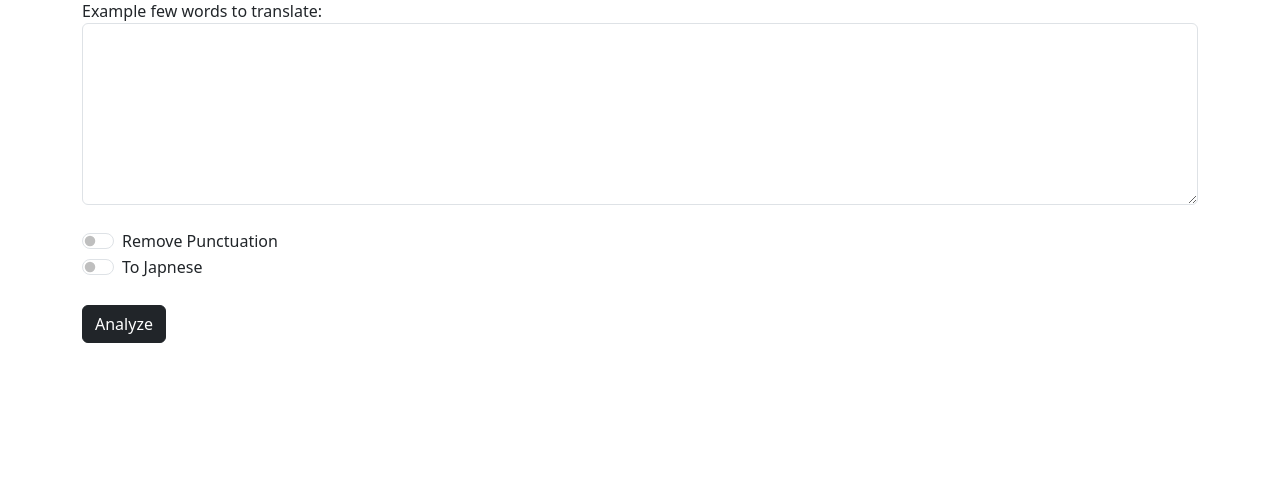
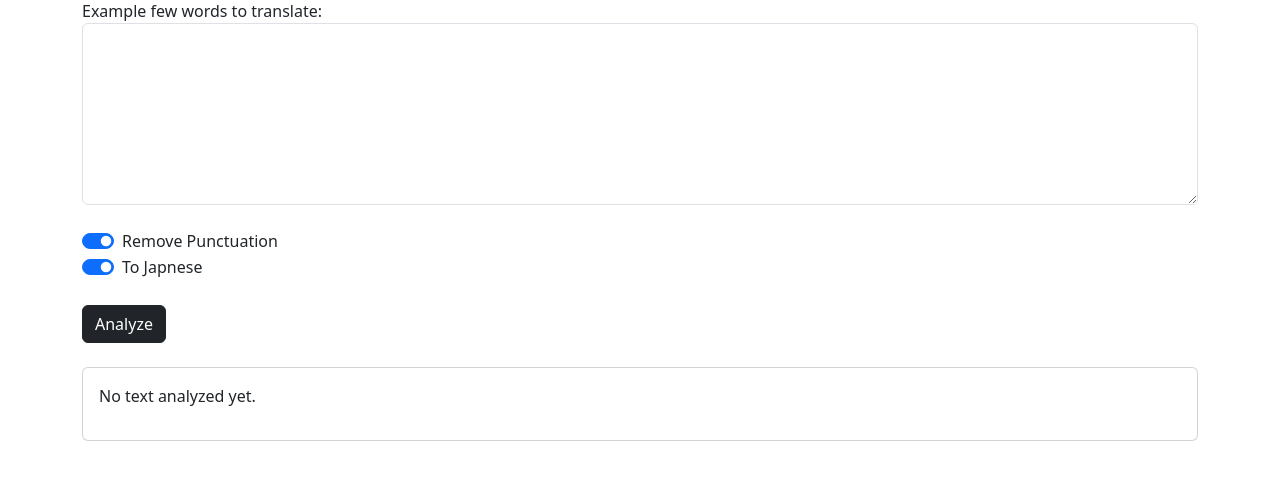
Before and after one commit to bibashkoirala/BhasaApp, a Django app: page / in a window 1280 px wide. Shown: the part 155-635 px from the top of the page. Run offline with Django 4.2, Linux system fonts and the light colour scheme.

Commit message:
to change into japnese

```diff
--- a/BhasaAdmin/urls.py
+++ b/BhasaAdmin/urls.py
@@ -24,4 +24,6 @@ urlpatterns = [
     path('analyze', views.analyze, name='analyze'),
     path('ex1', views.ex1, name='ex1'),
 
+
+
 ]
--- a/BhasaAdmin/views.py
+++ b/BhasaAdmin/views.py
@@ -1,12 +1,19 @@
 #i created this. BibashJr
 from django.http import HttpResponse
-from django.shortcuts import render
+from django.shortcuts import render, redirect
 from googletrans import Translator
+import pyttsx3
+
 
 
 def index(request):
+    if request.method == 'POST':
+        return render(request, 'index.html')
+    else:
+        # Clear the analyzed text
+        params = {'Analyzed_text': None, 'purpose': None, 'Pronunciation': None}
+        return render(request, 'index.html', params)
 
-    return  render(request, 'index.html')
 
 def about(request):
     return HttpResponse("know about")
@@ -16,33 +23,50 @@ def ex1(request):
     return HttpResponse(s)
 
 def analyze(request):
-     djtext = request.GET.get('text', 'default')
-     removepunc = request.GET.get('removepunc', 'off')
-     translatejp = request.GET.get('translatejp', 'off')
+    djtext = request.POST.get('text', 'default')
+    removepunc = request.POST.get('removepunc', 'off')
+    translatejp = request.POST.get('translatejp', 'off')
 
-     if removepunc == "on" :
+    if removepunc == "on" :
             punctuations = '''!(){}[],:;,.()_+-=.<>/?'''
             analyzed = ""
             for char in djtext:
              if char not in punctuations:
-                analyzed = analyzed + char
+                analyzed += char
             params = {'purpose': 'removed punctation', 'Analyzed_text': analyzed}
-            return render(request, 'analyze.html', params)
+           # return render(request, 'analyze.html', params)
+            djtext = analyzed
 
+    if translatejp == "on":
+        translated_text, pronunciation = translate_english_to_japanese(djtext)
+        if translated_text is not None:
+            params = {'purpose': 'English to Japanese translation', 'Analyzed_text': translated_text, }
+            if pronunciation is not None:
+                params['Pronunciation'] = pronunciation
+                generate_speech(pronunciation)
 
-     elif translatejp == "on":
-        translated_text = translate_english_to_japanese(djtext)
-        if translated_text is not None:
-            params = {'purpose': 'English to Japanese translation', 'Analyzed_text': translated_text}
-            return render(request, 'analyze.html', params)
+           # return render(request, 'analyze.html', params)
+                return redirect('index', params)
+             #   return render(request, 'index.html', params)
+            else:
+             return HttpResponse("Translation failed")
         else:
-            return HttpResponse("Translation failed")
-
-     else:
-         return HttpResponse("Error")
-
+          return HttpResponse("Error")
 
 def translate_english_to_japanese(text):
-    translator = Translator(service_urls=['translate.google.com', 'translate.google.co.kr'])
-    translated = translator.translate(text, src='en', dest='ja').text()
-    return translated
+    translator = Translator(service_urls=['translate.google.com', 'translate.google.co.kr' ])
+    translated = translator.translate(text, src='en', dest='ja')
+    pronunciation = translated.pronunciation
+
+    return translated.text, translated.pronunciation
+
+def generate_speech(text):
+    engine = pyttsx3.init()
+    engine.setProperty('rate', 125)
+     # Set the speech rate (words per minute)
+    engine.setProperty('volume', 0.8)  # Adjust the volume (optional)
+
+    engine.say(text)
+    engine.runAndWait()
+
+    return engine.getProperty('voice')
--- a/templates/analyze.html
+++ b/templates/analyze.html
@@ -4,13 +4,7 @@
 <title> Text Analyze</title>
 </head>
 <body>
-    Learning Django
-   <h1> Your analyzing text is being: {{purpose}}</h1>
-   <p>
-    {{Analyzed_text}}
-    <br>
 
-   </p>
 
 </body>
 </html>
--- a/templates/index.html
+++ b/templates/index.html
@@ -50,7 +50,8 @@
     </div>
     <br>
     <div class="container">
-      <form action='/analyze' method='get'>
+      <form action='/analyze' method='post' >
+        {% csrf_token %}
         <div class="form-group">
           <label for="exampleFormControlTextarea1">Example few words to translate:</label>
           <textarea class="form-control" name="text" id="exampleFormControlTextarea1" rows="7"></textarea>
@@ -58,17 +59,34 @@
 
       <br>
       <div class="form-check form-switch">
-        <input class="form-check-input" type="checkbox" name="removepunc" id="flexSwitchCheckDefault">
+        <input class="form-check-input" type="checkbox" name="removepunc" id="flexSwitchCheckDefault" checked>
         <label class="form-check-label" for="flexSwitchCheckDefault">Remove Punctuation</label>
       </div>
       <div class="form-check form-switch">
-        <input class="form-check-input" type="checkbox" name="translatejp" id="flexSwitchCheckDefault2">
+        <input class="form-check-input" type="checkbox" name="translatejp" id="flexSwitchCheckDefault2" checked>
         <label class="form-check-label" for="flexSwitchCheckDefault2">To Japnese</label>
       </div><br>
       <button type="submit" class="btn btn-dark">Analyze</button>
     </form>
+    </div><br>
+       <!-- Analyzed Text -->
+<div class="container">
+  <div class="card">
+    <div class="card-body">
+
+      {% if Analyzed_text %}
+
+      <p>
+        Purpose: {{ purpose }}
+        {{ Analyzed_text }}
+        Pronunciation: {{ Pronunciation }}
+      </p>
+      {% else %}
+        <p>No text analyzed yet.</p>
+      {% endif %}
     </div>
-
+  </div>
+</div>
     <!-- Optional JavaScript; choose one of the two! -->
 
     <!-- Option 1: Bootstrap Bundle with Popper -->
```
Also changed, not shown: BhasaAdmin/settings.py (+8 -0 lines).
